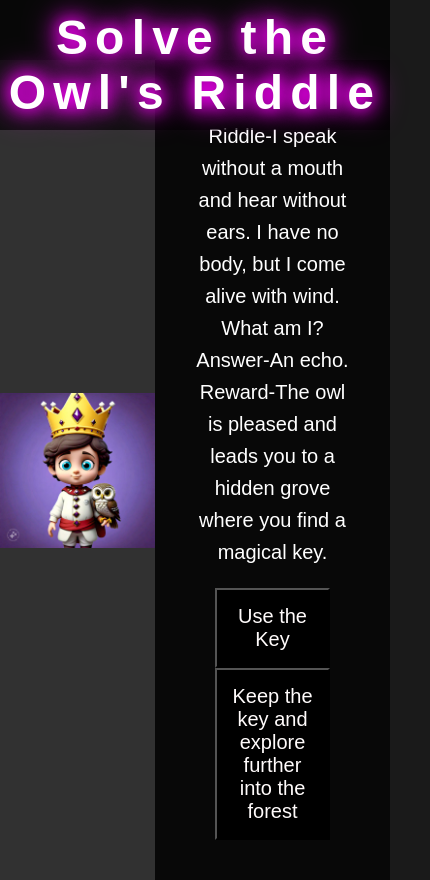
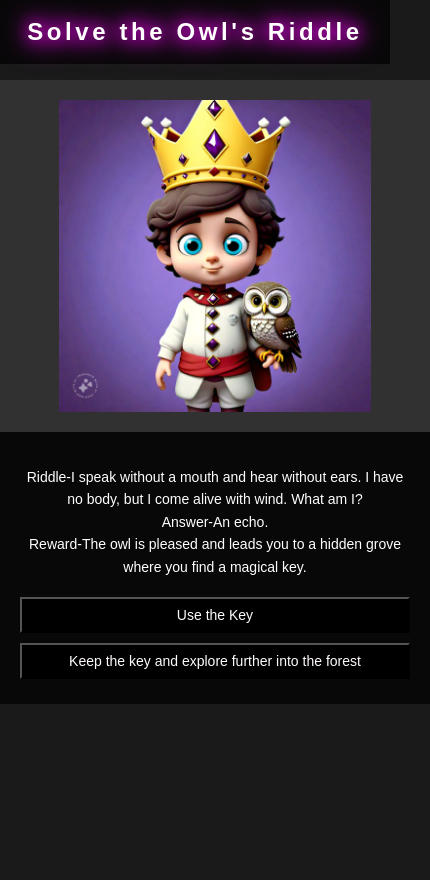
Before and after one commit to Geetha-SV/Interactive-Storytelling-Website, a plain HTML site: page Solve the owls riddle.html in a window 390 px wide. Shown: the whole page, 430 px wide, since content can reach past the window. After the commit the page ends 844 px from the top, so only its background shows below. Drawn offline with Linux system fonts and the light colour scheme.

Commit message:
Update styles3.css

```diff
--- a/styles3.css
+++ b/styles3.css
@@ -128,3 +128,60 @@
     background-color: rgb(173, 33, 201);
     color: black;
 }
+
+
+/* Mobile Responsiveness */
+
+@media (max-width: 768px) {
+    h1 {
+        font-size: 2em;
+        padding: 5px 0;
+    }
+    .container {
+        flex-direction: column;
+        padding-top: 100px;
+        /* Adjusted padding for better alignment */
+    }
+    .left-side,
+    .right-side {
+        width: 100%;
+        padding: 20px;
+        text-align: center;
+        /* Center align text for mobile */
+    }
+    .left-side img {
+        width: 80%;
+        /* Adjusted image size for smaller screens */
+    }
+    .right-side {
+        padding: 20px;
+        font-size: 16px;
+        /* Adjusted font size for mobile */
+    }
+    .button {
+        padding: 10px 15px;
+        font-size: 16px;
+        /* Adjusted button size for mobile */
+        margin: 10px 0;
+    }
+}
+
+@media (max-width: 480px) {
+    h1 {
+        font-size: 1.5em;
+        padding: 8px 0;
+    }
+    .container {
+        padding-top: 80px;
+    }
+    .right-side {
+        font-size: 14px;
+        /* Further reduced font size for small screens */
+    }
+    .button {
+        padding: 8px 12px;
+        font-size: 14px;
+        /* Further reduced button size */
+        margin: 5px 0;
+    }
+}
```
Lines whose indentation alone changed are shown as unchanged.
